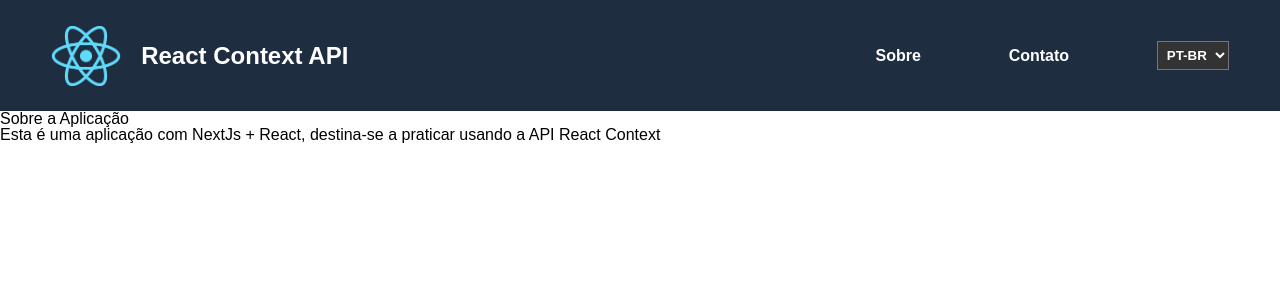
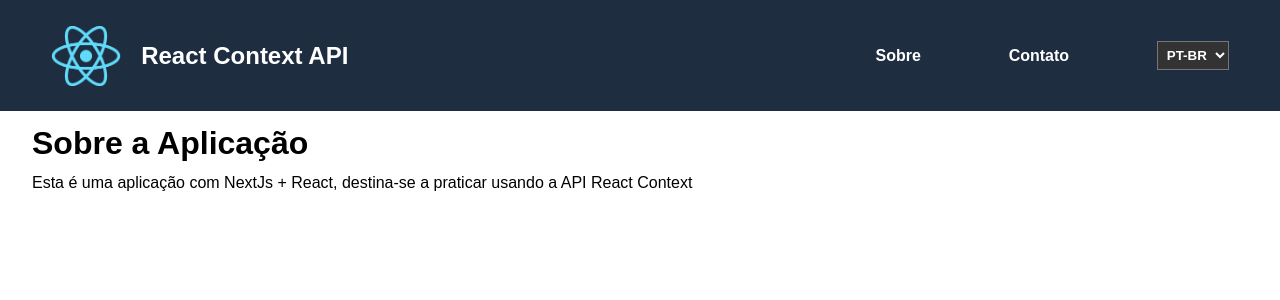
Before and after one commit to DanielCatania/context, a Next.js app: page /about in a window 1280 px wide. Shown: the top 300 px of the page. Built offline with nearby package versions, Linux system fonts and the light colour scheme.

Commit message:
adding screen component

```diff
--- a/pages/about.tsx
+++ b/pages/about.tsx
@@ -1,16 +1,10 @@
 import React, { useContext } from "react";
 import AppContext from "@/AppContext/";
-import Header from "@/components/header";
+import Screen from "@/components/Screen";
 
 export default function AboutScreen() {
   const { languageContext } = useContext(AppContext);
   const { aboutPage } = languageContext.state.language;
 
-  return (
-    <>
-      <Header />
-      <h1>{aboutPage.title}</h1>
-      <p>{aboutPage.description}</p>
-    </>
-  );
+  return <Screen {...aboutPage} />;
 }
--- /dev/null
+++ b/src/components/Screen/Main/index.tsx
@@ -0,0 +1,16 @@
+import React from "react";
+import style from "./style.module.css";
+
+export interface IMain {
+  title: string;
+  description: string;
+}
+
+export default function Main({ title, description }: IMain) {
+  return (
+    <main className={style["main"]}>
+      <h1 className={style["title"]}>{title}</h1>
+      <p className={style["description"]}>{description}</p>
+    </main>
+  );
+}
--- /dev/null
+++ b/src/components/Screen/Main/style.module.css
@@ -0,0 +1,9 @@
+.main {
+  padding: 1em 2em;
+}
+
+.title {
+  font-size: 2em;
+  font-weight: bold;
+  margin-bottom: .5em;
+}
--- /dev/null
+++ b/src/components/Screen/index.tsx
@@ -0,0 +1,12 @@
+import React from "react";
+import Header from "./Header";
+import Main, { IMain } from "./Main";
+
+export default function Screen(props: IMain) {
+  return (
+    <div id="screen">
+      <Header />
+      <Main {...props} />
+    </div>
+  );
+}
--- a/src/style/global.css
+++ b/src/style/global.css
@@ -1,6 +1,7 @@
 body,
 html,
-#__next {
+#__next,
+#screen {
   width: 100%;
   height: 100%;
 }
```
Also changed, not shown: pages/contact.tsx (+2 -8 lines), pages/index.tsx (+2 -8 lines), src/components/Screen/Header/index.tsx (renamed from src/components/header/index.tsx), src/components/Screen/Header/style.module.css (renamed from src/components/header/style.module.css).
